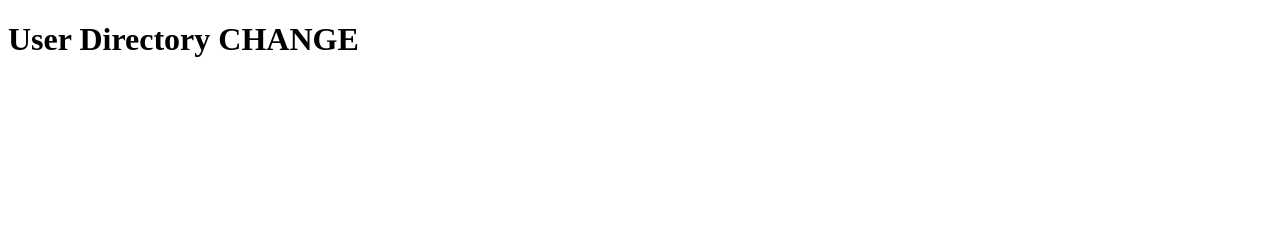
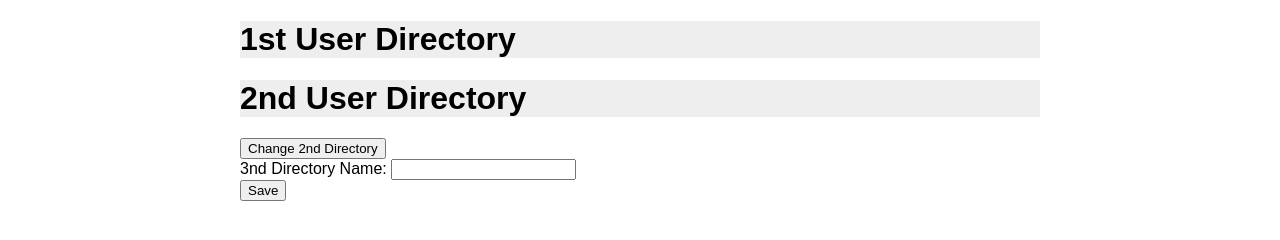
Before and after one commit to jsisaacs/Xtern-user-directory, a plain HTML site: page index.html in a window 1280 px wide. Drawn offline with Linux system fonts and the light colour scheme.

Commit message:
homework 1 done

```diff
--- /dev/null
+++ b/index.css
@@ -0,0 +1,16 @@
+body {
+    font-family: sans-serif;
+    margin: 0 auto;
+    max-width: 50em;
+}
+
+#firstHeader {
+    background: #eee;
+    color: black;
+    padding-top: 0;
+}
+
+#secondHeader {
+    background: #eee;
+    color: black;
+}
--- a/index.html
+++ b/index.html
@@ -5,10 +5,20 @@
     <meta http-equiv="X-UA-Compatible" content="IE=edge">
     <title>User Directory</title>
     <meta name="viewport" content="width=device-width, initial-scale=1">
-    <link rel="stylesheet" type="text/css" media="screen" href="main.css" />
-    <script src="main.js"></script>
+    <!-- <link rel="stylesheet" type="text/css" media="screen" href="main.css" /> -->
+    <!-- <script src="main.js"></script> -->
+    <link rel="stylesheet" href="index.css">
 </head>
 <body>
-    <h1>User Directory CHANGE</h1>
+    <h1 id="firstHeader">1st User Directory</h1>
+    <h1 id="secondHeader">2nd User Directory</h1>
+    <button id="secondHeaderButton">Change 2nd Directory</button>
+    <form>
+        <label for="textInput">3nd Directory Name:</label>
+        <input id="textInput" type="text" name="new directory name">
+    </form>
+    <button id="saveButton">Save</button>
+
+    <script src="index.js"></script>
 </body>
 </html>
--- /dev/null
+++ b/index.js
@@ -0,0 +1,10 @@
+secondHeaderButton.addEventListener('click', function() {
+    const secondHeader = document.querySelector('#secondHeader')
+    secondHeader.textContent = 'Changed 2nd User Directory'
+    document.querySelector('#secondHeader').style.setProperty('color', 'red')
+})
+
+saveButton.addEventListener('click', function() {
+    secondHeader.textContent = document.querySelector('#textInput').value
+    document.querySelector('#secondHeader').style.setProperty('color', 'blue')
+})
```
